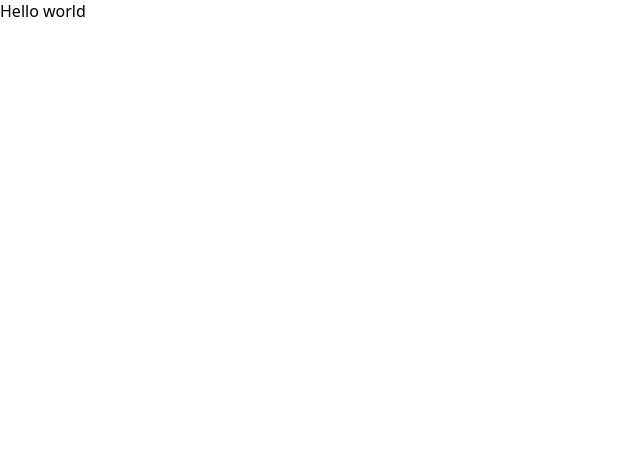
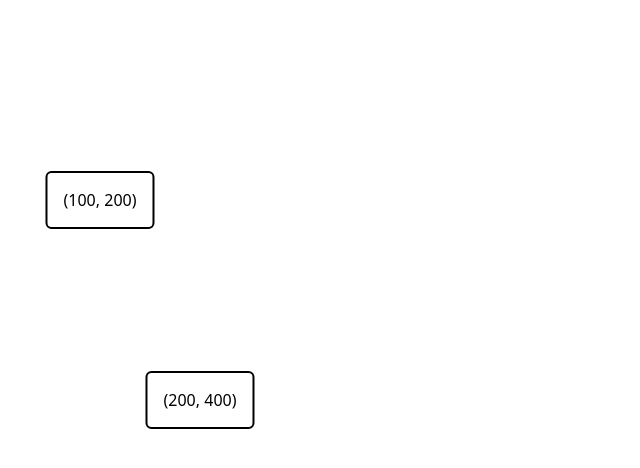
Before and after one commit to colebemis/lovelace, a React (Create React App) app: page / in a window 1280 px wide. Shown: the top 468 px of the page, without its empty margins (0-640 px from the left). Built offline with nearby package versions, Linux system fonts and the light colour scheme.

Commit message:
Create Node component

```diff
--- a/src/App.tsx
+++ b/src/App.tsx
@@ -1,7 +1,35 @@
 import React from 'react'
 
-function App() {
-  return <div>Hello world</div>
+export default function App() {
+  return (
+    <div>
+      <Node id="stateA" x={100} y={200}></Node>
+      <Node id="stateB" x={200} y={400}></Node>
+    </div>
+  )
 }
 
-export default App
+interface NodeProps {
+  id: string
+  x: number
+  y: number
+}
+
+function Node({ id, x, y }: NodeProps) {
+  return (
+    <div
+      id={id}
+      style={{
+        position: 'absolute',
+        top: y,
+        left: x,
+        transform: 'translate(-50%, -50%)',
+        padding: 16,
+        border: '2px solid',
+        borderRadius: 6,
+      }}
+    >
+      ({x}, {y})
+    </div>
+  )
+}
```
